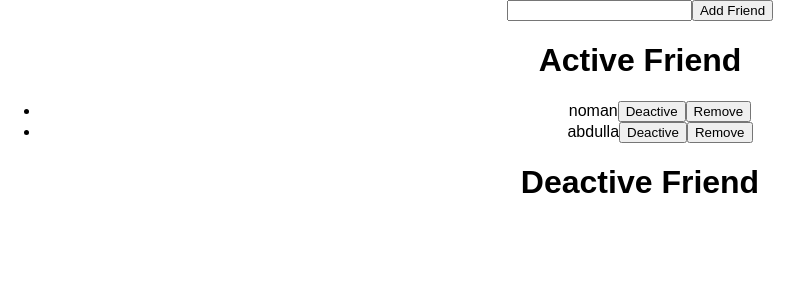
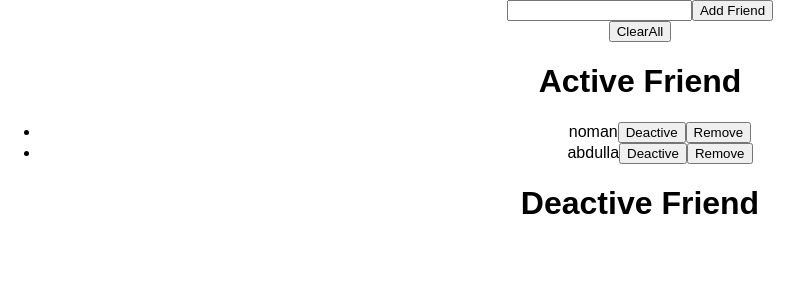
Before and after one commit to menomanabdulla/react-chat-statistics, a React (Create React App) app: page / in a window 1280 px wide. Shown: the top 300 px of the page, without its empty margins (0-812 px from the left). Built offline with nearby package versions, Linux system fonts and the light colour scheme.

Commit message:
add all clear module and complete this task

```diff
--- a/src/component/App.js
+++ b/src/component/App.js
@@ -56,6 +56,7 @@ class App extends Component {
     this.removeHandler = this.removeHandler.bind(this)
     this.deactiveHandeler = this.deactiveHandeler.bind(this)
     this.activeHandeler = this.activeHandeler.bind(this)
+    this.clearAllHandeler = this.clearAllHandeler.bind(this)
   }
 
   inputHandeler(e){
@@ -82,6 +83,7 @@ class App extends Component {
       deactiveFrnd: this.state.deactiveFrnd.concat([name])
     })
   }
+
   activeHandeler(name){
     this.setState({
       ...this.state,
@@ -96,7 +98,13 @@ class App extends Component {
       activeFrnd: this.state.activeFrnd.filter(item => item !== name )
     })
   }
-
+  clearAllHandeler(){
+    this.setState({
+      ...this.state,
+      activeFrnd: [],
+      deactiveFrnd: []
+    })
+  }
   render() {
     return (
       <div className="App">
@@ -105,6 +113,7 @@ class App extends Component {
             <input type="text" value={this.state.inputValue}  onChange={this.inputHandeler} />
             <button type="submit" className="btn tbn-default">Add Friend</button>
           </form>
+          <button onClick={this.clearAllHandeler}>ClearAll</button>
           <div>
               <ActiveFrndComp activeList = {this.state.activeFrnd}
                 removeFriend = {this.removeHandler}
```
